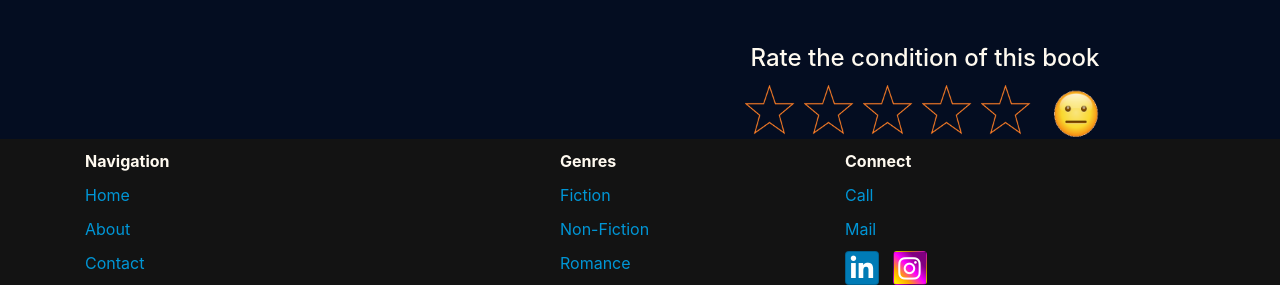
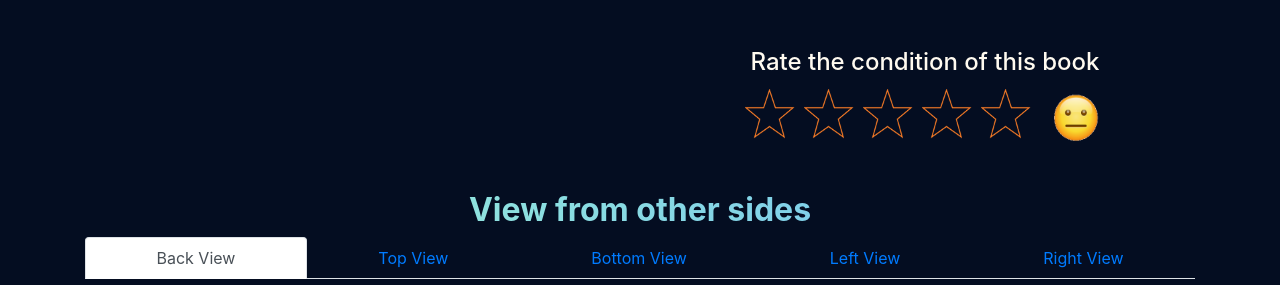
Before and after one commit to AkhilrajNambiar/Hardcopy.one, a Flask app: page /book_page/1 in a window 1280 px wide. Shown: the part 781-1066 px from the top of the page. Run offline with Flask 2, Linux system fonts and the light colour scheme; data comes from the database, SQL or seed files in the repository; some libraries are stand-ins or nearby versions.

Commit message:
Book selected page fully created, by adding 3d view and other books by author

```diff
--- a/backend/forms.py
+++ b/backend/forms.py
@@ -68,4 +68,5 @@ class BookUploadForm(FlaskForm):
     book_bottom = FileField('Book Bottom', validators=[DataRequired(), FileAllowed(['jpg','png','jpeg'])])
     book_right = FileField('Book Right', validators=[DataRequired(), FileAllowed(['jpg','png','jpeg'])])
     book_left = FileField('Book Left', validators=[DataRequired(), FileAllowed(['jpg','png','jpeg'])])
+    extras = TextAreaField('Anything else that the buyer should know')
     submit = SubmitField('Upload Book')
--- a/backend/routes.py
+++ b/backend/routes.py
@@ -162,4 +162,5 @@ def personality():
 @app.route('/book_page/<int:book_id>')
 def book_page(book_id):
 	book = Book.query.get_or_404(book_id)
-	return render_template('book_page.html', title=book.book_name, book=book)
+	other_books_by_author = Book.query.filter_by(author_name=book.author_name)
+	return render_template('book_page.html', title=book.book_name, book=book, other_books_by_author=other_books_by_author)
--- a/backend/static/css/stylesdark.css
+++ b/backend/static/css/stylesdark.css
@@ -54,6 +54,12 @@ body{
 	-webkit-background-clip: text;
 	font-weight: bolder;
 	font-size: 45px;
+}
+#AAbnd{
+	background: linear-gradient(to right,#9df4d3,#72bef4);
+	-webkit-text-fill-color: transparent;
+	-webkit-background-clip: text;
+	font-weight: bolder;
 }
 #genre-header{
 	background: linear-gradient(to right,#9df4d3,#72bef4);
--- a/backend/templates/book_page.html
+++ b/backend/templates/book_page.html
@@ -19,12 +19,12 @@
 			<center>
 				<div class="row">
 					<div class="col-sm-6">
-						<div class="btn btn-success btn-lg">
+						<div class="btn btn-success btn-lg" style="border: solid 1px darkgreen; border-bottom: solid 5px darkgreen">
 							<span class="fa fa-play fa-lg"></span> &nbsp;<b>Order Book</b>
 						</div>
 					</div>
 					<div class="col-sm-6">
-						<div class="btn btn-warning btn-lg">
+						<div class="btn btn-warning btn-lg" style="border: solid 1px orange; border-bottom: solid 5px orange">
 							<span class="fa fa-cart-plus fa-lg"></span> &nbsp;<b>Add to Cart</b>
 						</div>
 					</div>
@@ -52,4 +52,49 @@
 			</center>
 		</div>
 	</div>
+	<br><br>
+	<h2 class="text-center" id="AAbnd">View from other sides</h2>
+	<ul class="nav nav-tabs nav-fill">
+		<li class="nav-item"><a href="#backview" class="nav-link active" data-toggle="tab" role="tab">Back View</a></li>
+		<li class="nav-item"><a href="#topview" class="nav-link" data-toggle="tab" role="tab">Top View</a></li>
+		<li class="nav-item"><a href="#bottomview" class="nav-link" data-toggle="tab" role="tab">Bottom View</a></li>
+		<li class="nav-item"><a href="#leftview" class="nav-link" data-toggle="tab" role="tab">Left View</a></li>
+		<li class="nav-item"><a href="#rightview" class="nav-link" data-toggle="tab" role="tab">Right View</a></li>
+	</ul>
+	<div class="tab-content">
+		<div class="tab-pane fade show active text-center" role="tabpanel" id="backview">
+			<img src="{{ url_for('static', filename='users_images/'+book.book_back) }}" style="max-height: 50%; max-width: 50%">
+		</div>
+		<div class="tab-pane fade text-center" id="topview" role="tabpanel">
+			<img src="{{ url_for('static', filename='users_images/'+book.book_top) }}" style="max-height: 50%; max-width: 50%">
+		</div>
+		<div class="tab-pane fade text-center" id="bottomview" role="tabpanel">
+			<img src="{{ url_for('static', filename='users_images/'+book.book_bottom) }}" style="max-height: 50%; max-width: 50%">
+		</div>
+		<div class="tab-pane fade text-center" id="leftview" role="tabpanel">
+			<img src="{{ url_for('static', filename='users_images/'+book.book_left) }}" style="max-height: 50%; max-width: 50%">
+		</div>
+		<div class="tab-pane fade text-center" id="rightview" role="tabpanel">
+			<img src="{{ url_for('static', filename='users_images/'+book.book_right) }}" style="max-height: 50%; max-width: 50%">
+		</div>
+	</div>
+	<br><br>
+	{% if other_books_by_author.count() > 1 %}
+		<h2>More books by {{ book.author_name }}</h2>
+		<div class="row">
+			{% for other in other_books_by_author %}
+				{% if other.book_name != book.book_name %}
+					<div class="col-6 col-sm-4 col-xl-3 text-center books  mb-2">
+						<figure class="mt-4">
+							<img src="{{ url_for('static', filename='users_images/' + other.book_front) }}" width="145" height="220" class="book_image">
+							<figcaption>
+								<h5 style="color: white"><a href="{{ url_for('book_page', book_id=other.id) }}" class="book_link">{{ other.book_name }}</a></h5>
+								<h5><small class="text-muted">By {{ other.author_name }}</small></h5>
+							</figcaption>
+						</figure>
+					</div>
+				{% endif %}
+			{% endfor %}
+		</div>
+	{% endif %}
 {% endblock content %}
--- a/backend/templates/fiction.html
+++ b/backend/templates/fiction.html
@@ -10,7 +10,7 @@
 	<div class="row mt-3">
 		{% for book in books %}
 			{% if book.genre == 'Fiction' %}
-				<div class="col-6 col-sm-4 text-center books  mb-2">
+				<div class="col-6 col-sm-4 col-xl-3 text-center books  mb-2">
 					<figure class="mt-4">
 						<img src="{{ url_for('static', filename='users_images/' + book.book_front) }}" width="145" height="220" class="book_image">
 						<figcaption>
```
